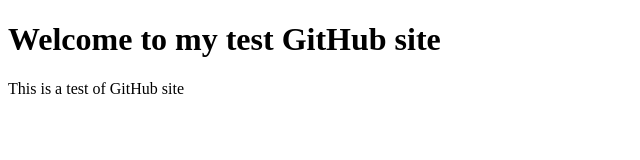
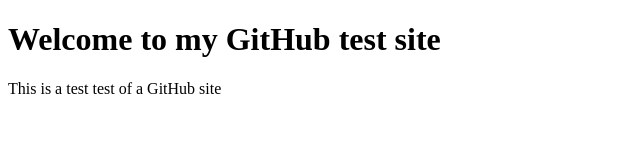
Before and after one commit to DogeIlMeme/dogeilmeme.github.io, a plain HTML site: page index.html in a window 1280 px wide. Shown: the whole page, without its empty margins (0-640 px from the left). Drawn offline with Linux system fonts and the light colour scheme.

Commit message:
Update index.html
correction of some words of the English language

```diff
--- a/index.html
+++ b/index.html
@@ -6,7 +6,7 @@
             <title>Github test site</title>
     </head>
     <body>
-        <h1> Welcome to my test GitHub site</h1>
-        <p> This is a test of GitHub site</p>
+        <h1> Welcome to my GitHub test site</h1>
+        <p> This is a test test of a GitHub site</p>
     </body>
 </html>
```
